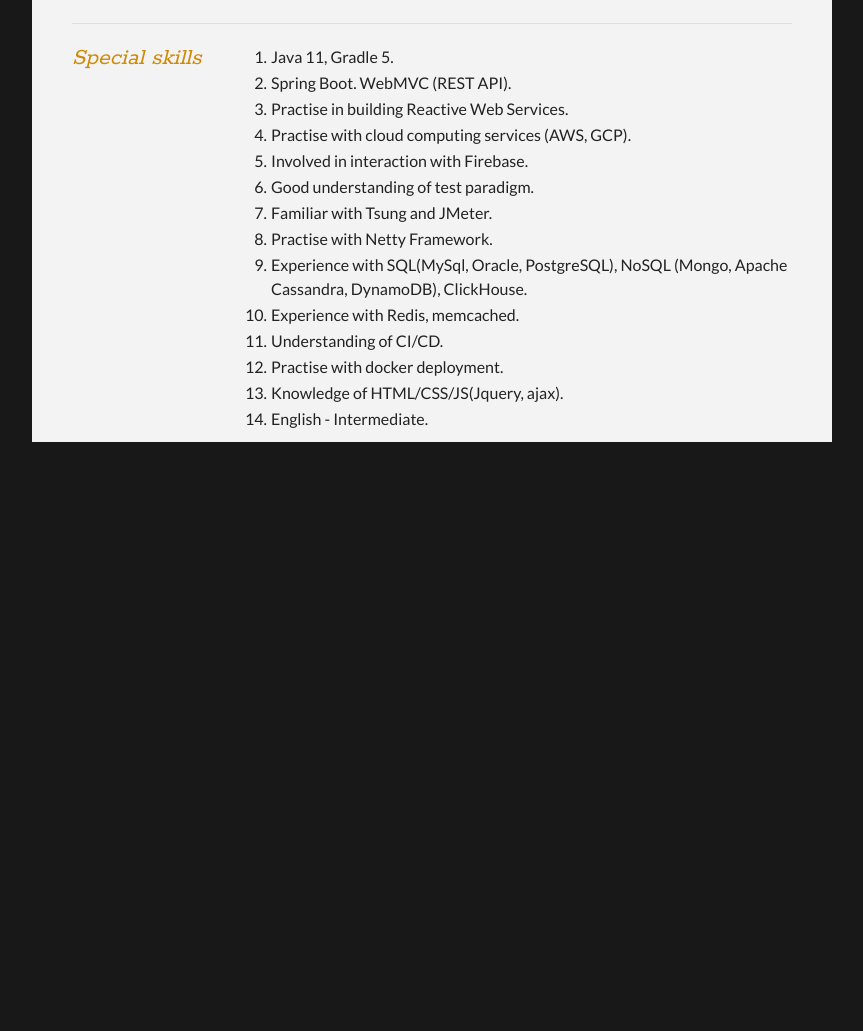
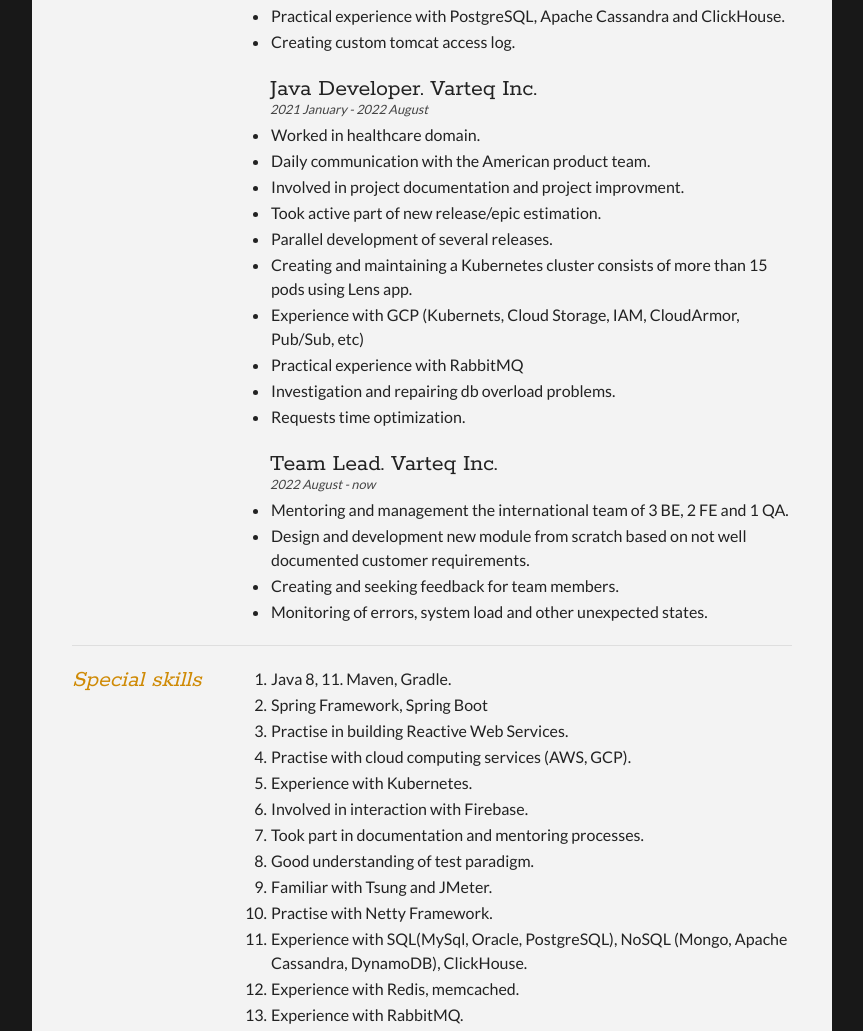
Before and after one commit to ArtEE98/homepage, a plain HTML site: page index.html in a window 1280 px wide. Shown: the part 1311-2342 px from the top of the page, without its empty margins (208-1071 px from the left). Before the commit the page ends 1783 px from the top, so only its background shows below. Drawn offline with Linux system fonts and the light colour scheme.

Commit message:
update resume Varteq

```diff
--- a/index.html
+++ b/index.html
@@ -39,7 +39,7 @@
 				</div>
 
 				<div class="sectionContent">
-          <p>I have a master's degree at Odessa National Academy of Telecommunication. Specialization – programming engineer. During the undergraduate period all studing was in English. </p>
+          <p>I hold a Master's Degree at Odessa National Academy of Telecommunication. Specialization – programming engineer. During the undergraduate period all studing was in English. </p>
 				</div>
 			</article>
 			<div class="clear"></div>
@@ -65,9 +65,9 @@
             <h2>Objective-C Internship. KeepSolid</h2>
             <p class="subDetails">2017 July - August</p>
 <ul style="list-style-type:disc;">
-  <li>Got a basic of this language.</li>
+  <li>Got basics of Objective-C language.</li>
   <li>Created a game-project using Objective-C.</li>
-  <li>Got an experience of developing a large project architecture.</li>
+  <li>Got an experience of real project development.</li>
  </ul>
 <p></p>
 	</article>
@@ -91,12 +91,13 @@
   <li>Integration with AWS services such as EC2, SQS, S3, LAMBDA, SES, Cloud Formation, etc.</li>
   <li>Building Spring Security with JWT authorization/authentication service.</li>
   <li>Used online banking API to accounting automation.</li>
+  <li>Worked with Mongo db</li>
             </ul>
 <p></p>
         </article>
 	<article>
             <h2>Java Developer. Pinngle Safe Messenger</h2>
-            <p class="subDetails">2019 December - now</p>
+            <p class="subDetails">2019 December - 2020 December</p>
             <ul style="list-style-type:disc;">
   <li>Creating a fileserver for flexible file control using Java Servlets.</li>
   <li>Added clustering support for stateful xmpp server (Openfire).</li>
@@ -105,7 +106,36 @@
   <li>Experience in testing under load using Tsung and JMeter.</li>
   <li>Thread dump analytics.</li>
   <li>Supporting integration with firebase cloud messaging.</li>
+  <li>Practical experience with PostgreSQL, Apache Cassandra and ClickHouse.</li>
   <li>Creating custom tomcat access log.</li>
+            </ul>
+<p></p>
+        </article>
+			<article>
+            <h2>Java Developer. Varteq Inc.</h2>
+            <p class="subDetails">2021 January - 2022 August</p>
+            <ul style="list-style-type:disc;">
+  <li>Worked in healthcare domain.</li>
+  <li>Daily communication with the American product team.</li>
+  <li>Involved in project documentation and project improvment.</li>
+  <li>Took active part of new release/epic estimation.</li>
+  <li>Parallel development of several releases.</li>
+  <li>Creating and maintaining a Kubernetes cluster consists of more than 15 pods using Lens app.</li>
+  <li>Experience with GCP (Kubernets, Cloud Storage, IAM, CloudArmor, Pub/Sub, etc)</li>
+  <li>Practical experience with RabbitMQ</li>
+  <li>Investigation and repairing db overload problems.</li>
+  <li>Requests time optimization.</li>
+            </ul>
+<p></p>
+        </article>
+			<article>
+            <h2>Team Lead. Varteq Inc.</h2>
+            <p class="subDetails">2022 August - now</p>
+            <ul style="list-style-type:disc;">
+  <li>Mentoring and management the international team of 3 BE, 2 FE and 1 QA. </li>
+  <li>Design and development new module from scratch based on not well documented customer requirements.</li>
+  <li>Creating and seeking feedback for team members.</li>
+  <li>Monitoring of errors, system load and other unexpected states.</li>
             </ul>
 <p></p>
         </article>
@@ -122,21 +152,25 @@
 
 			<div class="sectionContent">
 				<ol>
-					<li>Java 11, Gradle 5.</li>
-          				<li>Spring Boot. WebMVC (REST API).</li>
+					<li>Java 8, 11. Maven, Gradle.</li>
+          			<li>Spring Framework, Spring Boot</li>
 					<li>Practise in building Reactive Web Services.</li>
 					<li>Practise with cloud computing services (AWS, GCP).</li>
+					<li>Experience with Kubernetes.</li>
 					<li>Involved in interaction with Firebase.</li>
+					<li>Took part in documentation and mentoring processes.</li>
 					<li>Good understanding of test paradigm.</li>
 					<li>Familiar with Tsung and JMeter.</li>
 					<li>Practise with Netty Framework.</li>
 					<li>Experience with SQL(MySql, Oracle, PostgreSQL), NoSQL (Mongo, Apache Cassandra, DynamoDB), ClickHouse.</li>
 					<li>Experience with Redis, memcached. </li>
+					<li>Experience with RabbitMQ. </li>
 					<li>Understanding of CI/CD.</li>
 					<li>Practise with docker deployment.</li>
 					<li>Knowledge of HTML/CSS/JS(Jquery, ajax).</li>
-          				<li>English - Intermediate.</li>
-        			</ol>
+					<li>Understanding Agile principles and delivery management.</li>
+          			<li>English - upper intermediate.</li>
+        		</ol>
 			</div>
 			<div class="clear"></div>
 		</section>
```
